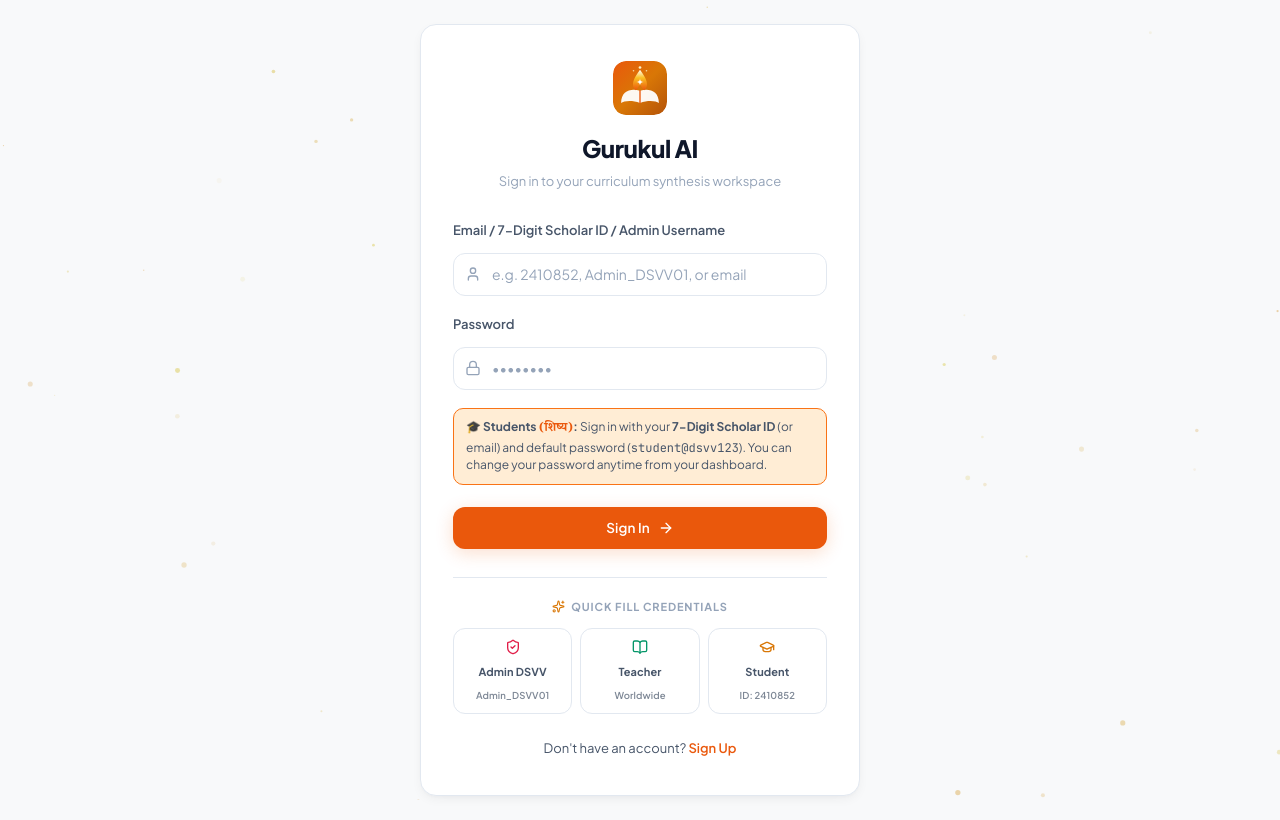
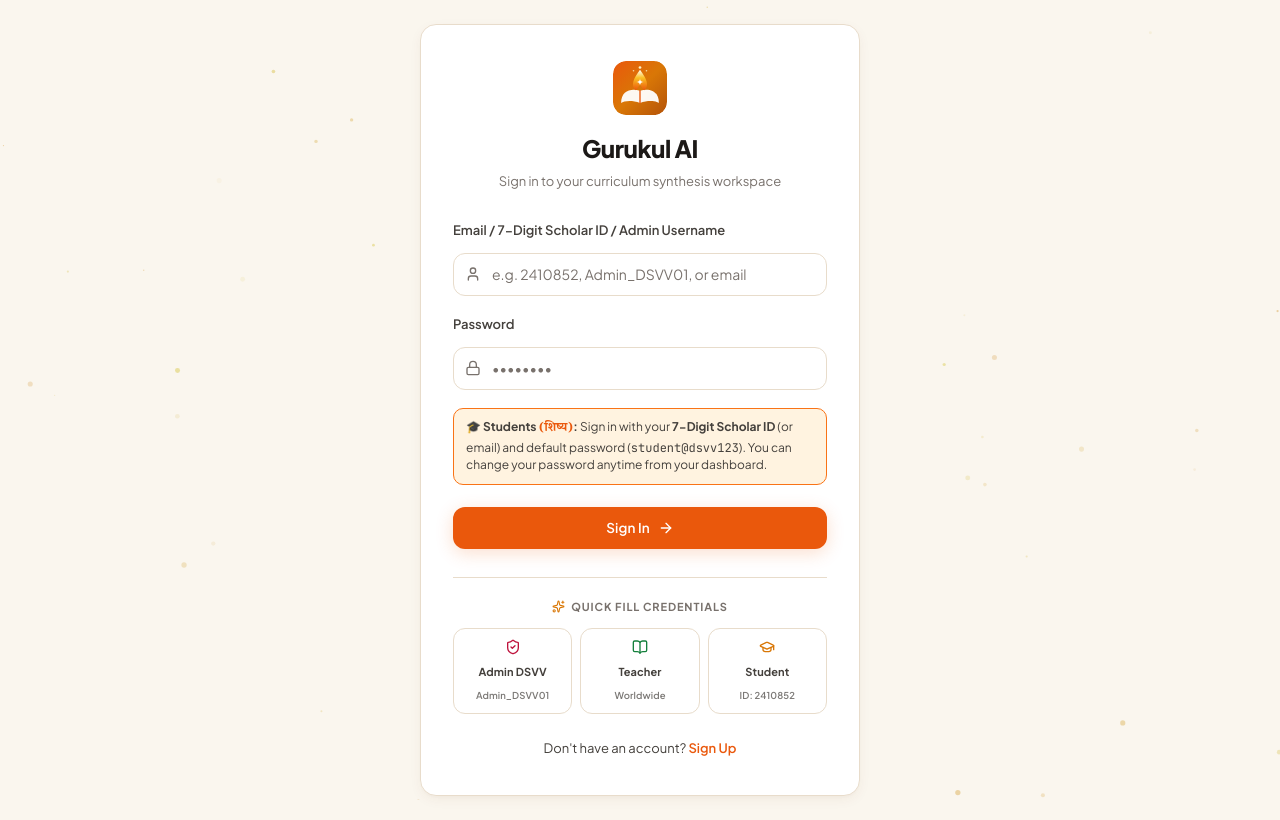
Before and after one commit to TechnoYashvardhan/gurukul-exam-generator, a Next.js app in the folder frontend/: page /login in a window 1280 px wide. Built offline with nearby package versions, Linux system fonts and the light colour scheme.

Commit message:
feat(theme): harmonize full design system with warm Vedic parchment, saffron ember, and Sanskrit typography

```diff
--- a/frontend/src/app/globals.css
+++ b/frontend/src/app/globals.css
@@ -4,7 +4,7 @@
 
 @import "tailwindcss";
 
-/* ✨ CSS Custom Properties - Modern Clean Light ✨ */
+/* ✨ CSS Custom Properties - Modern Gurukul Vedic Light ✨ */
 :root {
   --font-display: 'Plus Jakarta Sans', 'Outfit', system-ui, -apple-system, sans-serif;
   --font-heading: 'Plus Jakarta Sans', 'Outfit', system-ui, -apple-system, sans-serif;
@@ -15,47 +15,47 @@
   --font-shloka: 'Noto Serif Devanagari', 'Noto Sans Devanagari', Georgia, serif;
   --font-serif: 'Noto Serif Devanagari', Georgia, serif;
 
-  /* Backgrounds */
-  --bg: #F8F9FA;
-  --bg-2: #F1F3F5;
+  /* Backgrounds — Warm Vedic Parchment & Ivory Linen */
+  --bg: #FAF6EE;
+  --bg-2: #F4EFE6;
   --surface: #FFFFFF;
-  --surface-2: #F8F9FA;
-  --surface-sunken: #EDF0F3;
+  --surface-2: #FAF5EB;
+  --surface-sunken: #F0E6D6;
 
   /* Sidebar */
   --sidebar-bg: #FFFFFF;
-  --sidebar-border: #E2E8F0;
-
-  /* Text (Crisp slate) */
-  --text: #0F172A;
-  --text-1: #0F172A;
-  --text-2: #475569;
-  --text-3: #94A3B8;
-
-  /* Accent (Vibrant Saffron Terracotta) */
+  --sidebar-border: #E8DCCB;
+
+  /* Text (Warm charcoal & deep sandalwood) */
+  --text: #1C1917;
+  --text-1: #1C1917;
+  --text-2: #44403C;
+  --text-3: #78716C;
+
+  /* Accent (Vibrant Saffron Ember) */
   --accent: #EA580C;
-  --accent-light: #FFEDD5;
+  --accent-light: #FFF3E0;
   --accent-mid: #F97316;
   --accent-hover: #C2410C;
   --accent-text: #FFFFFF;
 
-  /* Gold (Radiant Amber) */
+  /* Gold (Sacred Amber) */
   --gold: #D97706;
   --gold-light: #FEF3C7;
   --gold-border: #B45309;
   --gold-dim: #F59E0B;
 
   /* Semantic */
-  --forest: #059669;
+  --forest: #15803D;
   --forest-light: #ECFDF5;
-  --terracotta: #E11D48;
+  --terracotta: #BE123C;
   --terracotta-light: #FFF1F2;
   --amber-hot: #D97706;
   --amber-light: #FFFBEB;
 
-  /* Borders */
-  --border: #E2E8F0;
-  --border-light: #EDF2F7;
+  /* Borders — Warm Parchment & Subtle Gold */
+  --border: #E8DCCB;
+  --border-light: #F4ECE1;
   --border-focus: #EA580C;
 
   /* Difficulty */
@@ -73,9 +73,9 @@
   --extreme-glow: 0 0 12px rgba(124, 58, 237, 0.15);
 
   /* Shadows */
-  --shadow-sm: 0 1px 2px 0 rgba(15, 23, 42, 0.04);
-  --shadow: 0 4px 12px -2px rgba(15, 23, 42, 0.06), 0 2px 4px -1px rgba(15, 23, 42, 0.03);
-  --shadow-lg: 0 16px 32px -6px rgba(15, 23, 42, 0.08), 0 6px 12px -3px rgba(15, 23, 42, 0.04);
+  --shadow-sm: 0 1px 3px rgba(120, 53, 15, 0.05);
+  --shadow: 0 4px 14px -2px rgba(120, 53, 15, 0.07), 0 2px 4px -1px rgba(120, 53, 15, 0.03);
+  --shadow-lg: 0 16px 32px -6px rgba(120, 53, 15, 0.1), 0 6px 12px -3px rgba(120, 53, 15, 0.05);
   --shadow-gold: 0 4px 18px rgba(217, 119, 6, 0.2);
   --shadow-accent: 0 4px 18px rgba(234, 88, 12, 0.2);
 
@@ -95,18 +95,18 @@
   --sidebar-w: 240px;
 }
 
-/* ✨ CSS Custom Properties - Modern Gurukul Dark ✨ */
+/* ✨ CSS Custom Properties - Modern Gurukul Vedic Dark ✨ */
 .dark {
-  /* Backgrounds */
-  --bg: #090A0F;
-  --bg-2: #12131A;
-  --surface: #12131A;
-  --surface-2: #1A1B24;
-  --surface-sunken: #0B0C11;
+  /* Backgrounds — Vedic Night & Midnight Indigo */
+  --bg: #0C0D14;
+  --bg-2: #141522;
+  --surface: #141522;
+  --surface-2: #1C1E2E;
+  --surface-sunken: #090A0F;
 
   /* Sidebar */
-  --sidebar-bg: #101117;
-  --sidebar-border: #1E202C;
+  --sidebar-bg: #10111B;
+  --sidebar-border: #23263B;
 
   /* Text */
   --text: #F8FAFC;
@@ -121,20 +121,10 @@
   --accent-hover: #FB923C;
   --accent-text: #FFFFFF;
 
-  /* Gold (Radiant Gold) */
-  --gold: #FBBF24;
-  --gold-light: rgba(251, 191, 36, 0.15);
+  /* Gold (Radiant Gold Leaf) */
+  --gold: #F59E0B;
+  --gold-light: rgba(245, 158, 11, 0.15);
   --gold-border: #D97706;
-  --gold-dim: #F59E0B;
-
-  /* Semantic */
-  --forest: #34D399;
-  --forest-light: rgba(52, 211, 153, 0.15);
-  --terracotta: #FB7185;
-  --terracotta-light: rgba(251, 113, 133, 0.15);
-  --amber-hot: #FBBF24;
-  --amber-light: rgba(251, 191, 36, 0.15);
-
   /* Borders */
   --border: #1E202C;
   --border-light: #181922;
--- a/frontend/src/components/GeneratePanel.tsx
+++ b/frontend/src/components/GeneratePanel.tsx
@@ -372,8 +372,8 @@ export default function GeneratePanel({
                     <Library size={17} />
                   </div>
                   <div>
-                    <h3 style={{ fontFamily: "var(--font-heading)", fontSize: "15.5px", fontWeight: 700, margin: 0, color: "var(--text)" }}>
-                      1. Syllabus Source (Granth)
+                    <h3 style={{ fontFamily: "var(--font-heading)", fontSize: "16px", fontWeight: 700, margin: 0, color: "var(--text)" }}>
+                      1. Syllabus Source (Granth <span className="shloka" style={{ fontWeight: 600, color: "var(--forest)", fontSize: "13.5px" }}>ग्रन्थ</span>)
                     </h3>
                     <p style={{ fontSize: "11.5px", color: "var(--text-3)", margin: 0 }}>
                       Select the textbook or notes to extract questions from
@@ -500,8 +500,8 @@ export default function GeneratePanel({
                     <BookOpen size={17} />
                   </div>
                   <div>
-                    <h3 style={{ fontFamily: "var(--font-heading)", fontSize: "15.5px", fontWeight: 700, margin: 0, color: "var(--text)" }}>
-                      2. Exam Blueprint (Vidya)
+                    <h3 style={{ fontFamily: "var(--font-heading)", fontSize: "16px", fontWeight: 700, margin: 0, color: "var(--text)" }}>
+                      2. Exam Blueprint (Vidya <span className="shloka" style={{ fontWeight: 600, color: "var(--gold-border)", fontSize: "13.5px" }}>विद्या</span>)
                     </h3>
                     <p style={{ fontSize: "11.5px", color: "var(--text-3)", margin: 0 }}>
                       Choose your layout, marks, and question formats
@@ -603,8 +603,8 @@ export default function GeneratePanel({
             <div className="lens-card" style={{ padding: "20px 22px" }}>
               <div style={{ display: "flex", alignItems: "center", gap: "10px", marginBottom: "12px" }}>
                 <Sliders size={16} color="var(--accent)" />
-                <h4 style={{ fontFamily: "var(--font-heading)", fontSize: "14px", fontWeight: 700, margin: 0, color: "var(--text)" }}>
-                  Custom Focus & Instructions (Optional)
+                <h4 style={{ fontFamily: "var(--font-heading)", fontSize: "14.5px", fontWeight: 700, margin: 0, color: "var(--text)" }}>
+                  3. Custom Focus &amp; Instructions (Nirdesh <span className="shloka" style={{ fontWeight: 600, color: "var(--accent)", fontSize: "13px" }}>निर्देश</span>)
                 </h4>
               </div>
               <input
@@ -633,8 +633,8 @@ export default function GeneratePanel({
                 <span className="chip-badge chip-badge--accent">
                   <Sparkles size={11} /> SYNTHESIS HUB
                 </span>
-                <span style={{ fontSize: "12px", color: "var(--text-3)", fontFamily: "var(--font-mono)" }}>
-                  Ready to compile
+                <span className="shloka" style={{ fontSize: "12.5px", color: "var(--accent)", fontWeight: 600 }}>
+                  सङ्कलन केन्द्र
                 </span>
               </div>
 
```
Also changed, not shown: 2 other files (tests, documents, lock files or other folders).
